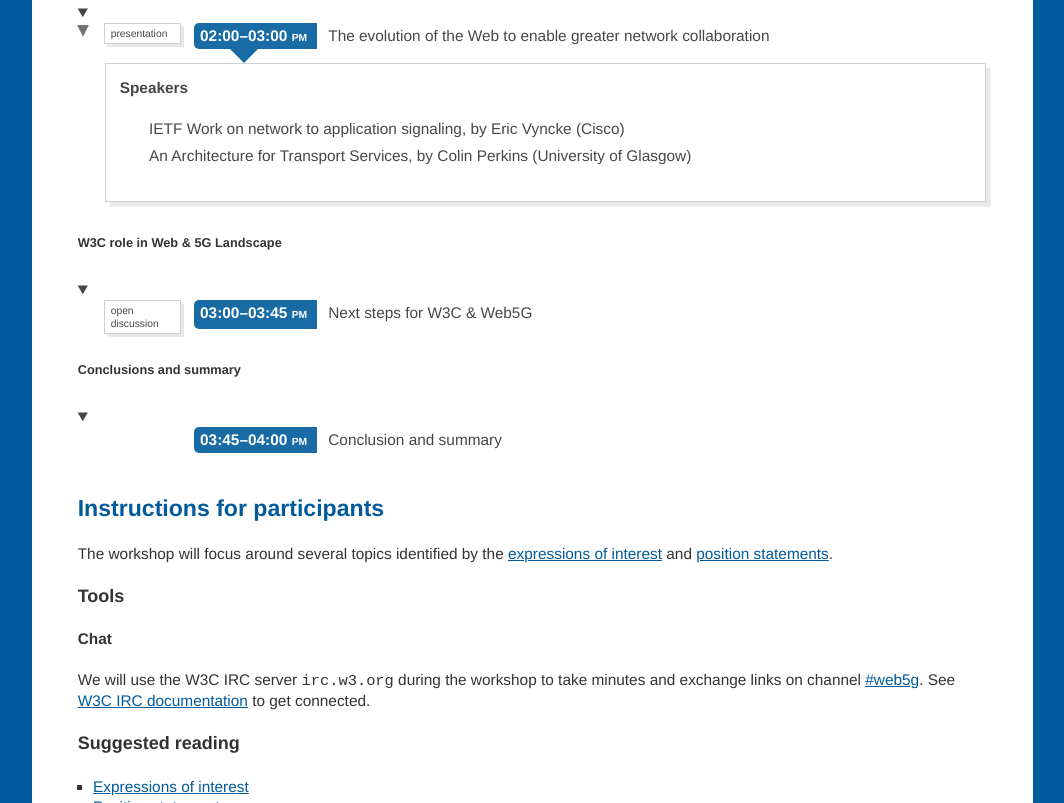
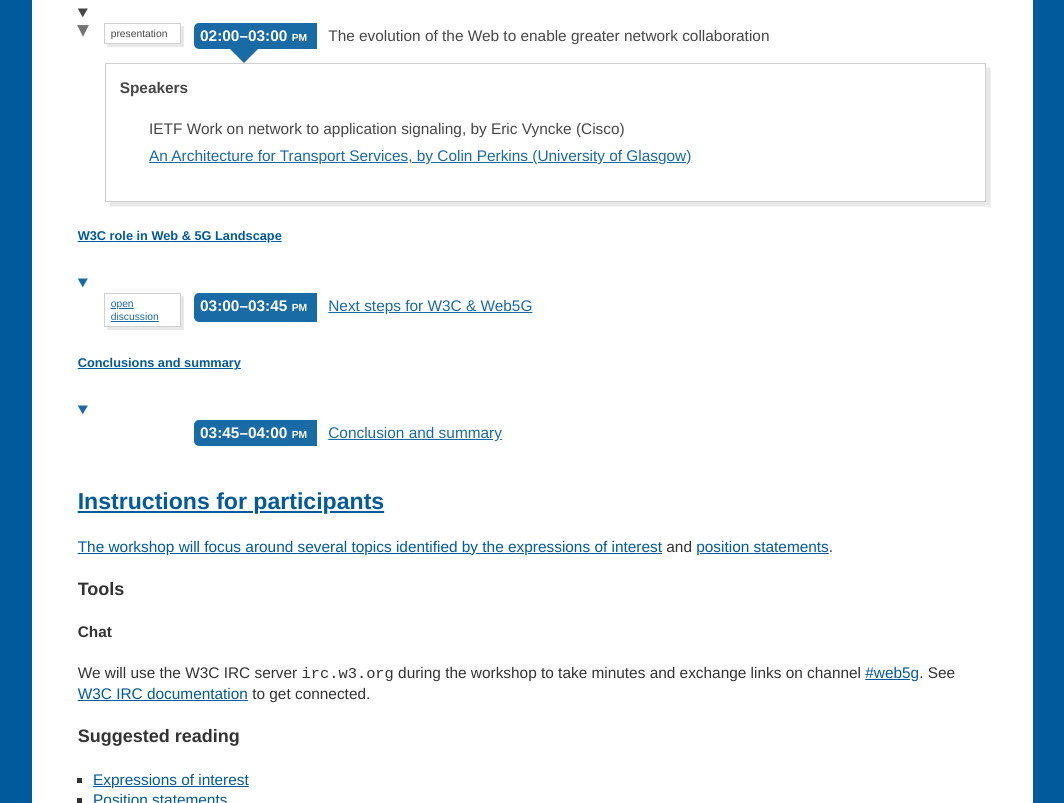
Before and after one commit to w3c/web5g-workshop, a plain HTML site: page schedule.html in a window 1280 px wide. Shown: the part 2983-3786 px from the top of the page, without its empty margins (108-1172 px from the left). Drawn offline with Linux system fonts and the light colour scheme.

Commit message:
Add link to Colin Perkins slides

```diff
--- a/schedule.html
+++ b/schedule.html
@@ -262,7 +262,7 @@
               <dd>
                 <ul>
                   <li>IETF Work on network to application signaling, by Eric Vyncke (Cisco)</li>
-                  <li>An Architecture for Transport Services, by Colin Perkins (University of Glasgow)</li>
+                  <li><a href="https://www.w3.org/2018/Talks/web5g/perkins-Web5G.pdf">An Architecture for Transport Services, by Colin Perkins (University of Glasgow)</li>
                 </ul>
               </dd>
             </dl>
```
